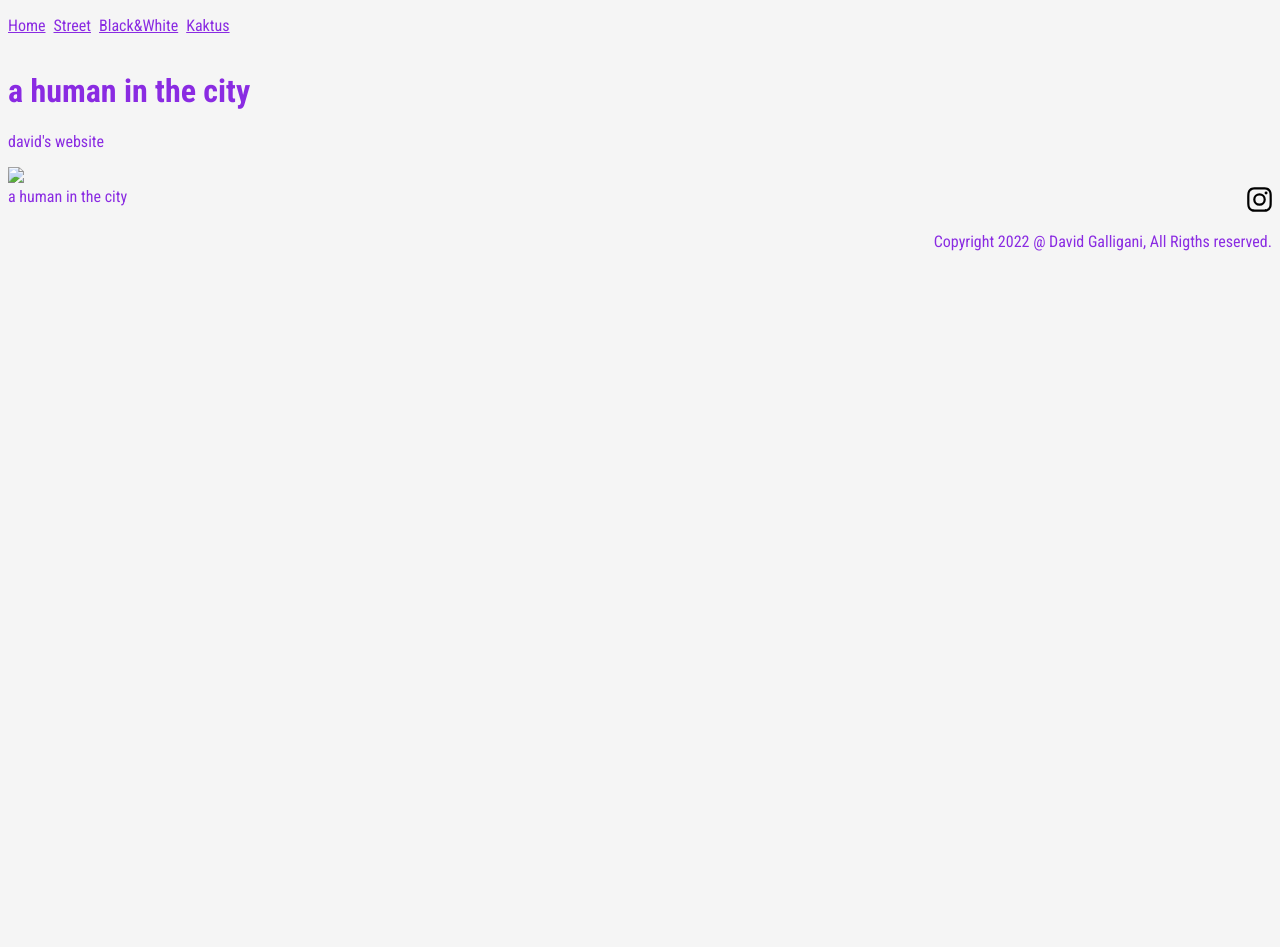
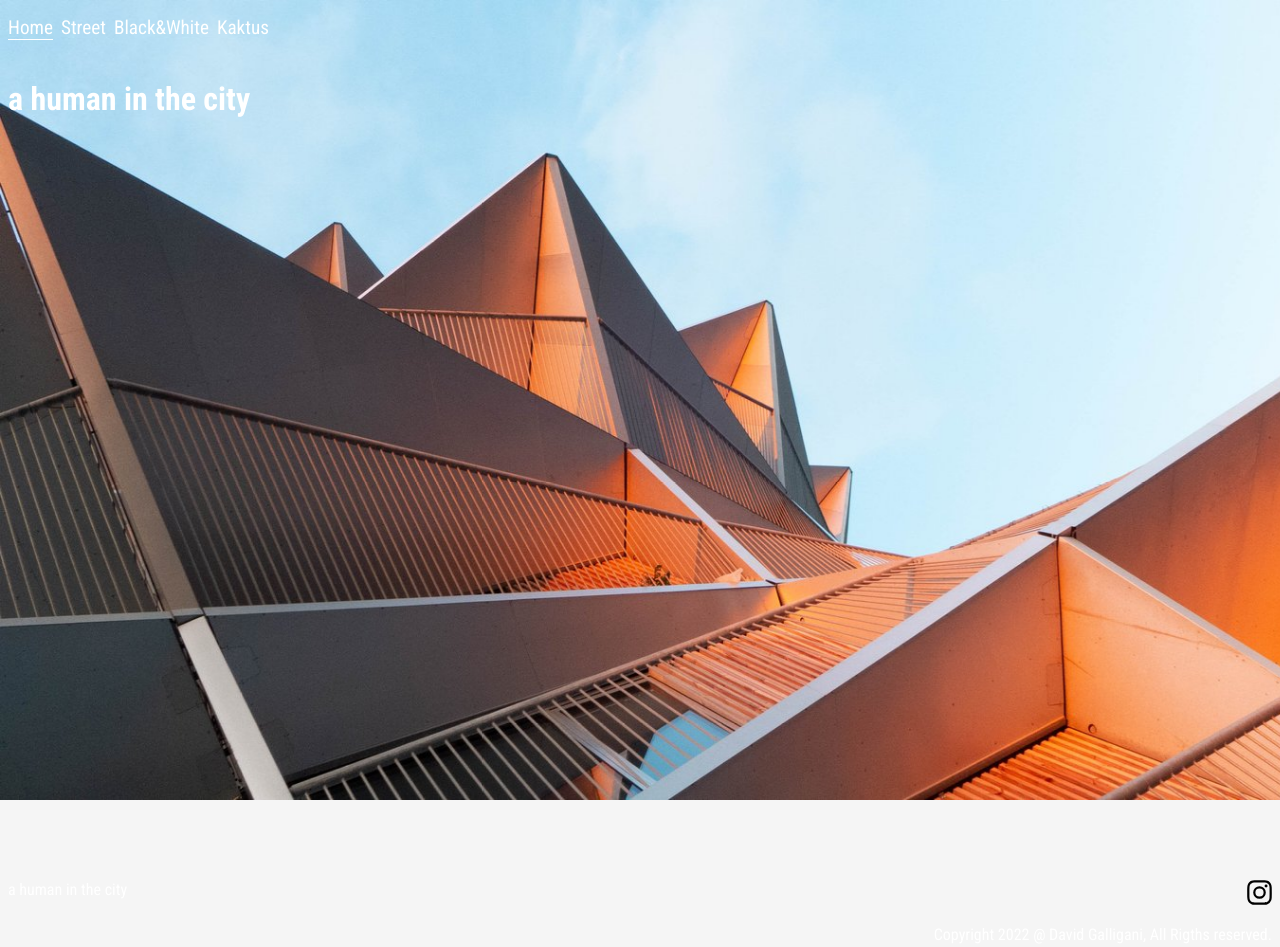
Before and after one commit to GalloMetallo/ahumaninthecity, a plain HTML site: page www/index.html in a window 1280 px wide. Before the commit the page ends 800 px from the top, so only its background shows below. Drawn offline with Linux system fonts and the light colour scheme.

Commit message:
menu is getting fake-underline, home is getting cover image

```diff
--- a/config.json
+++ b/config.json
@@ -1,7 +1,7 @@
     {
         "title": "a human in the city",
         "instagram": "https://instagram.com/davidgalligani",
-        "home_content": "david's website",
+        "home_content": "",
 	"home_image": "img/home.jpg",
         "menu": [
             {
--- a/www/css/index.css
+++ b/www/css/index.css
@@ -2,12 +2,26 @@ body {
     background-color: whitesmoke;
     font-family: "Roboto Condensed";
     color: blueviolet;
+}
+body.home_page {
+    color: white;
+}
+.home_page .content {
+    min-height: 100vh;
 }
 
 ul.menu {
     padding: 0;
 }
 
+ul.menu a {
+    text-decoration: none;
+}
+.home_page ul.menu a,.home_page ul.menu {
+    color: white;
+    text-decoration: none;
+
+}
 ul.menu ul {
     display: none;
     position: absolute;
@@ -18,14 +32,20 @@ ul.menu ul {
 }
 
 ul.menu li a {
-    text-decoration: none;
     color: blueviolet;
+}
+ul.menu li a.selected {
+    /* text-decoration: underline; */
+    border-bottom: 1px solid;
+    margin-bottom: 4px;
 }
 
 ul.menu>li {
     display: inline-block;
     margin-right: .5rem;
-    text-decoration: underline;
+    font-size: larger;
+    font-weight: 500;
+    /* text-decoration: underline; */
 }
 
 .submenu ul li {
@@ -96,3 +116,11 @@ ul.menu>li {
 .pagetitle {
     flex-grow:1;
 }
+
+.home_page .content img {
+    position: fixed;
+    top: 0;
+    z-index: -1;
+    max-height: -webkit-fill-available;
+    left: 0;
+}
--- a/www/index.html
+++ b/www/index.html
@@ -12,9 +12,9 @@
     <title>a human in the city</title>
 </head>
 
-<body>
-    <div class="top"><ul class="menu"><li><a href="index.html">Home</a><p></p></li><li><a href="street.html">Street</a><p></p></li><li><a href="black&amp;white.html">Black&amp;White</a><p></p></li><li class="submenu">Kaktus<ul><li><a href="building.html">Building</a></li><li><a href="people.html">People</a></li></ul></li></ul></div>
-    <div class="content"><h1>a human in the city</h1><p>david's website</p><img src="img/home.jpg"></div>
+<body class="home_page">
+    <div class="top"><ul class="menu"><li><a href="index.html" class="selected">Home</a><p></p></li><li><a href="street.html" aaa="">Street</a><p></p></li><li><a href="black&amp;white.html" aaa="">Black&amp;White</a><p></p></li><li class="submenu">Kaktus<ul><li><a href="building.html">Building</a></li><li><a href="people.html">People</a></li></ul></li></ul></div>
+    <div class="content"><h1>a human in the city</h1><p></p><img src="img/home.jpg"></div>
 
     <div class="footer"><div class="line"><div class="pagetitle">a human in the city</div><div class="instagram"><a href="https://instagram.com/davidgalligani"><img src="icon/instagram.svg"></a></div></div><p style="text-align:right;white-space:pre-wrap;" class="sqsrte-small">Copyright 2022 @ David Galligani, All Rigths reserved.</p></div>
 
```
Also changed, not shown: scripts/publisher.js (+15 -9 lines), www/about.html (+1 -1 lines), www/ana.html (+1 -1 lines), www/black&white.html (+1 -1 lines), www/building.html (+1 -1 lines), www/people.html (+1 -1 lines), www/ruta.html (+1 -1 lines), www/street.html (+1 -1 lines), www/img/home.jpg (added).
